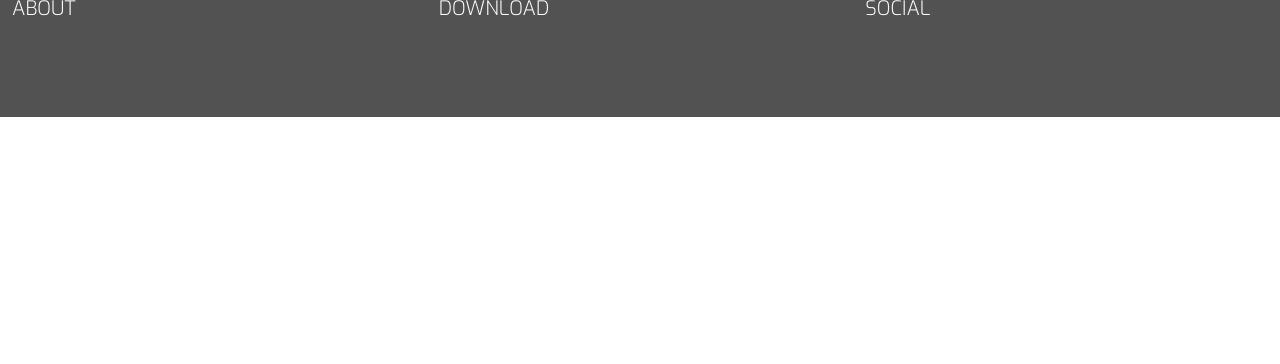
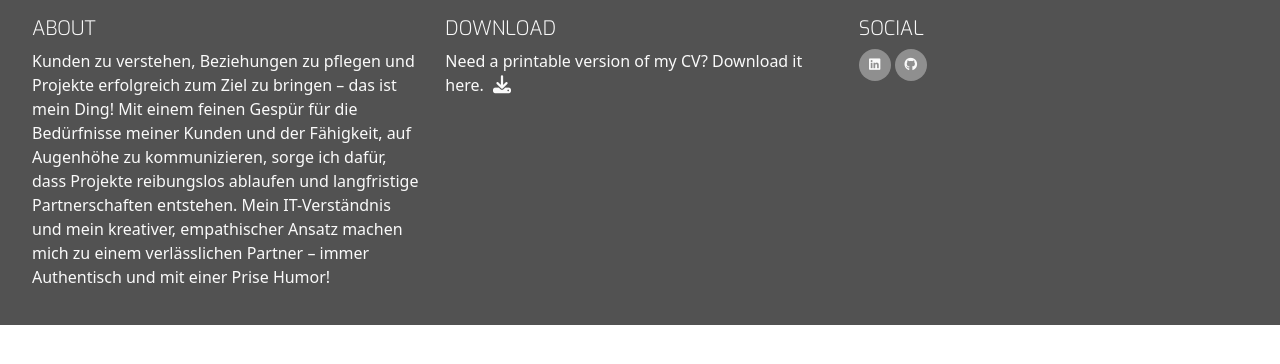
Before and after one commit to ChrisCross1983/resume_cb, a plain HTML site: page index.html in a window 1280 px wide. Shown: the part 372-736 px from the top of the page. Drawn offline with nearby package versions, Linux system fonts and the light colour scheme.

Commit message:
Style the footer and add icons

```diff
--- a/assets/css/style.css
+++ b/assets/css/style.css
@@ -24,7 +24,10 @@
 
 /* -------------------------------------------Special paddings/margins/text */
 
-h1,h2,h3,h4 {
+h1,
+h2,
+h3,
+h4 {
   margin: 0;
 }
 
@@ -36,6 +39,10 @@ h1,h2,h3,h4 {
   font-family: "Exo", sans-serif;
   font-weight: 300;
   color: #fafafa;
+}
+
+.inline-block {
+  display: inline-block;
 }
 
 /* -------------------------------------------Heading */
@@ -143,3 +150,46 @@ footer {
   min-height: 120px;
   margin: 0;
 }
+
+.cv-pdf i {
+  font-size: 18px;
+  color: #fafafa;
+  text-align: center;
+  padding-left: 5px;
+  transition: all 0.35s ease-in-out;
+  -moz-transition: all 0.35s ease-in-out;
+  -webkit-transition: all 0.35s ease-in-out;
+  -o-transition: all 0.35s ease-in-out;
+}
+
+.cv-pdf i:hover {
+  color: #e84610;
+}
+
+.social-links {
+  padding-bottom: 15px;
+}
+
+.social-links li a i {
+  width: 32px;
+  height: 32px;
+  padding: 12px 0;
+  border-radius: 50%;
+  line-height: 7px;
+  text-align: center;
+  font-size: 13px;
+  color: #fafafa;
+  background: #8f8f8f;
+  transition: all 0.35s ease-in-out;
+  -moz-transition: all 0.35s ease-in-out;
+  -webkit-transition: all 0.35s ease-in-out;
+  -o-transition: all 0.35s ease-in-out;
+}
+
+.social-links li a i:hover {
+    background: #e84610;
+}
+
+#footer-details {
+    padding: 20px;
+}
--- a/index.html
+++ b/index.html
@@ -76,18 +76,47 @@
     </header>
     <section></section>
     <footer class="container-fluid">
-        <div class="row">
+      <div id="footer-details" class="row">
         <div class="col-sm-4">
           <h5 class="uppercase general-sub">About</h5>
+          <p class="inline-block">
+            Kunden zu verstehen, Beziehungen zu pflegen und Projekte erfolgreich
+            zum Ziel zu bringen – das ist mein Ding! Mit einem feinen Gespür für
+            die Bedürfnisse meiner Kunden und der Fähigkeit, auf Augenhöhe zu
+            kommunizieren, sorge ich dafür, dass Projekte reibungslos ablaufen
+            und langfristige Partnerschaften entstehen. Mein IT-Verständnis und
+            mein kreativer, empathischer Ansatz machen mich zu einem
+            verlässlichen Partner – immer Authentisch und mit einer Prise Humor!
+          </p>
         </div>
         <div class="col-sm-4">
           <h5 class="uppercase general-sub">Download</h5>
+          <p class="inline-block">
+            Need a printable version of my CV? Download it here.
+            <a href="#" target="_blank" class="cv-pdf">
+                <i class="fa fa-download" aria-hidden="true"></i>
+                <span class="sr-only">Download link.</span>
+            </a>
+          </p>
         </div>
         <div class="col-sm-4">
           <h5 class="uppercase general-sub">Social</h5>
+          <ul class="list-inline social-links">
+            <li class="list-inline-item">
+                <a target="_blank" href="#">
+                    <i class="fab fa-linkedin" aria-hidden="true"></i>
+                    <span class="sr-only">LinkedIn</span>
+                </a>
+            </li>
+            <li class="list-inline-item">
+                <a target="_blank" href="#">
+                    <i class="fab fa-github" aria-hidden="true"></i>
+                    <span class="sr-only">GitHub</span>
+                </a>
+            </li>
+          </ul>
         </div>
       </div>
-
     </footer>
   </body>
 </html>
```
Lines whose indentation alone changed are shown as unchanged.
